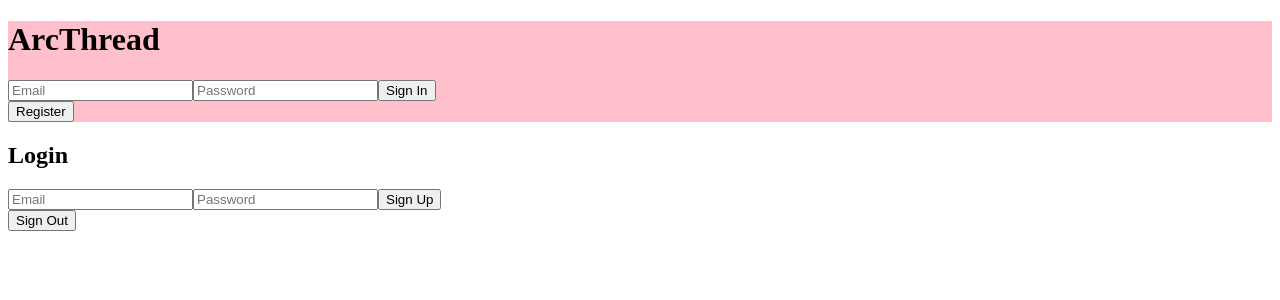
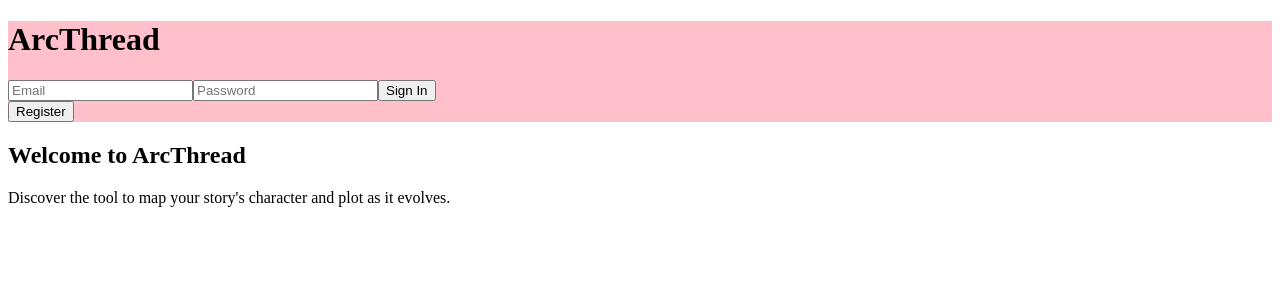
Before and after one commit to ferbecere/arcThread, an Angular app: page / in a window 1280 px wide. Shown: the top 300 px of the page. Built offline with nearby package versions, Linux system fonts and the light colour scheme.

Commit message:
position_

```diff
--- a/src/app/app.routes.ts
+++ b/src/app/app.routes.ts
@@ -1,9 +1,9 @@
 import { Routes } from '@angular/router';
-import { AuthComponent } from './auth/auth.component';
+import { LandingComponent } from './landing/landing.component';
 import { HomeComponent } from './home/home.component';
 
 export const routes: Routes = [
-    {path:'', component:AuthComponent},
+    {path:'', component:LandingComponent},
     {path:'home', component: HomeComponent},
 
 ];
--- a/src/app/auth/auth.component.html
+++ /dev/null
@@ -1,20 +0,0 @@
-<div class="container">
-    <h2>Login</h2>
-
-
-    <form (ngSubmit) = "onSignUp()" #signUpForm="ngForm">
-        <input type="email" [(ngModel)]="email" name="email" placeholder="Email" required/>
-        <input type="password" [(ngModel)]="password" name="password" placeholder="Password" required/>
-        <button type="submit">Sign Up</button>
-    </form>
-<!--
-       <form (ngSubmit) = "onSignIn()" #signUpForm="ngForm">
-        <input type="email" [(ngModel)]="email" name="emailLogin" placeholder="Email" required/>
-        <input type="password" [(ngModel)]="password" name="passwordLogin" placeholder="Password" required/>
-        <button type="submit">Sign In</button>
-    </form> -->
-
-        <button (click)="onSignOut()">Sign Out</button>
-
-
-</div>
--- a/src/app/auth/auth.component.ts
+++ /dev/null
@@ -1,68 +0,0 @@
-import { Component, OnInit } from '@angular/core';
-import { FormsModule} from '@angular/forms';
-import {SupabaseService} from '../../services/supabase.service';
-import {User} from '@supabase/supabase-js';
-import { Router } from '@angular/router';
-
-
-@Component({
-  selector: 'app-auth',
-  standalone: true,
-  imports: [FormsModule],
-  templateUrl: './auth.component.html',
-  styleUrl: './auth.component.css'
-})
-
-export class AuthComponent implements OnInit{
-  email: string ='';
-  password: string = '';
-  user:User | null = null;
-
-  constructor(private supabase:SupabaseService, private router: Router){}
-
-  async ngOnInit() {
-      try{
-        const session = await this.supabase.getSession();
-        console.log("Session recovered:", this.user);
-      } catch(error:any){
-        console.error("Error recovering session:", error.message);
-      }
-  }
-
-  async onSignUp(){
-    try{
-      const user = await this.supabase.signUp(this.email,this.password);
-      console.log("User registered:", user);
-      alert("User correctly registered!");
-
-    } catch(error:any){
-      console.error(error.message);
-      alert(error.message);
-    }
-  }
-
-  async onSignIn(){
-    try{
-      const user = await this.supabase.signIn(this.email, this.password);
-      console.log("user signed in:",user);
-      if(user){
-        alert("User Loged correctly!");
-        this.router.navigate(['/home']);
-      }
-    }catch(error:any){
-      console.error(error.message);
-      alert(error.message);
-    }
-  }
-
-  async onSignOut(){
-    try{
-      await this.supabase.signOut();
-      alert("Session closed");
-    }catch(error:any){
-      console.error(error.message);
-      alert(error.message);
-    }
-  }
-
-}
--- a/src/app/home/home.component.css
+++ b/src/app/home/home.component.css
@@ -2,3 +2,15 @@
     background-color: greenyellow;
     color:blue;
 }
+.main-scene{
+    background-color: antiquewhite;
+    height:90vh;
+    width:100%;
+}
+.time-line{
+    position:absolute;
+    bottom:0px;
+    background-color: orange;
+    width:80vh;
+    height:100px;
+}
--- a/src/app/home/home.component.html
+++ b/src/app/home/home.component.html
@@ -1 +1,7 @@
 <div class="test-band"> hey it's working!</div>
+
+<section class="main-scene">
+    this is the section
+</section>
+
+<div class="time-line"></div>
--- /dev/null
+++ b/src/app/landing/landing.component.html
@@ -0,0 +1,4 @@
+<section class="landing">
+    <h1>Welcome to ArcThread</h1>
+    <p>Discover the tool to map your story's character and plot as it evolves.</p>
+</section>
```
Also changed, not shown: src/app/landing/landing.component.ts (added, +11 -0 lines), src/app/landing/landing.component.css (added), 1 other file (tests, documents, lock files or other folders).
